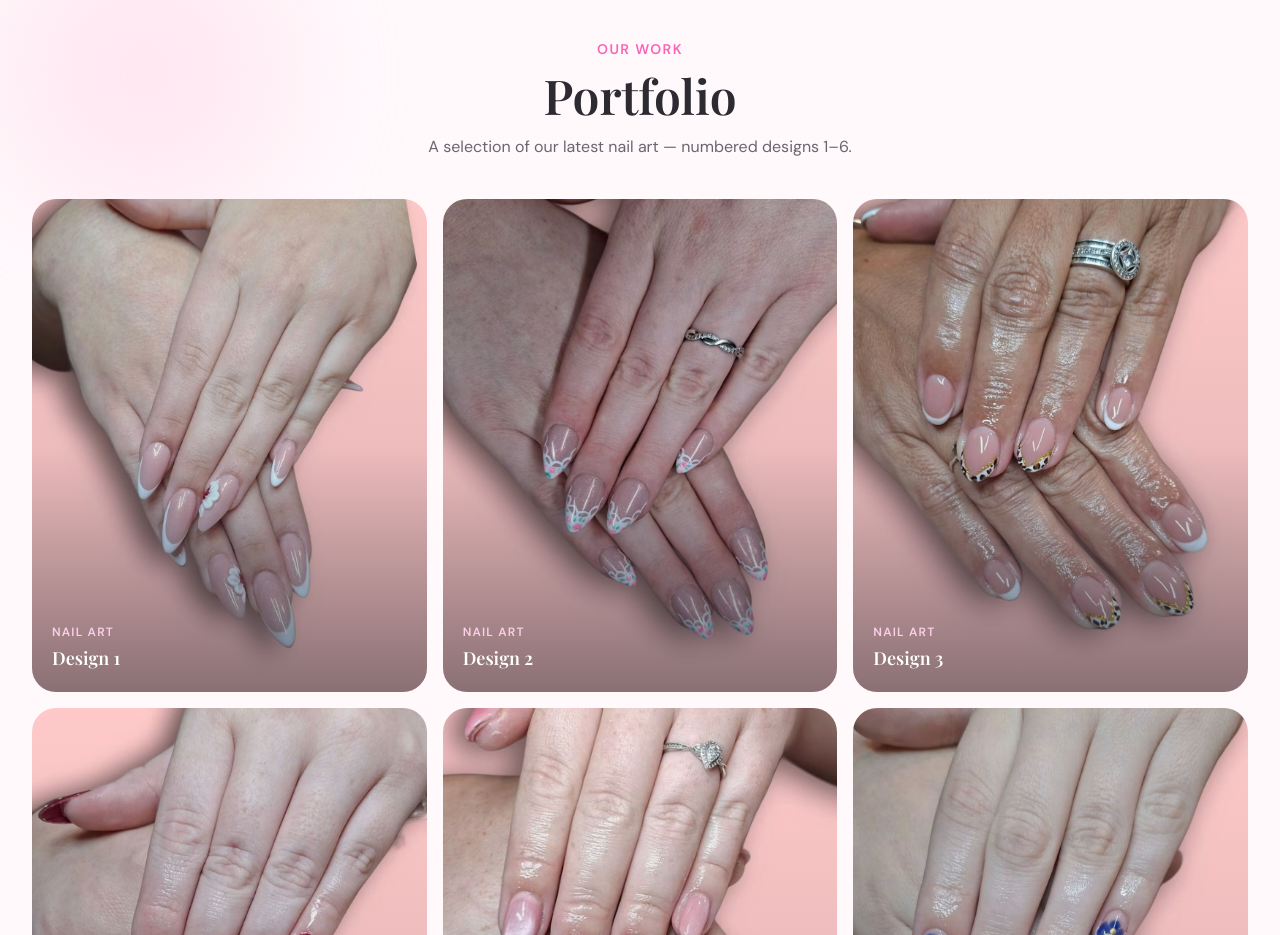
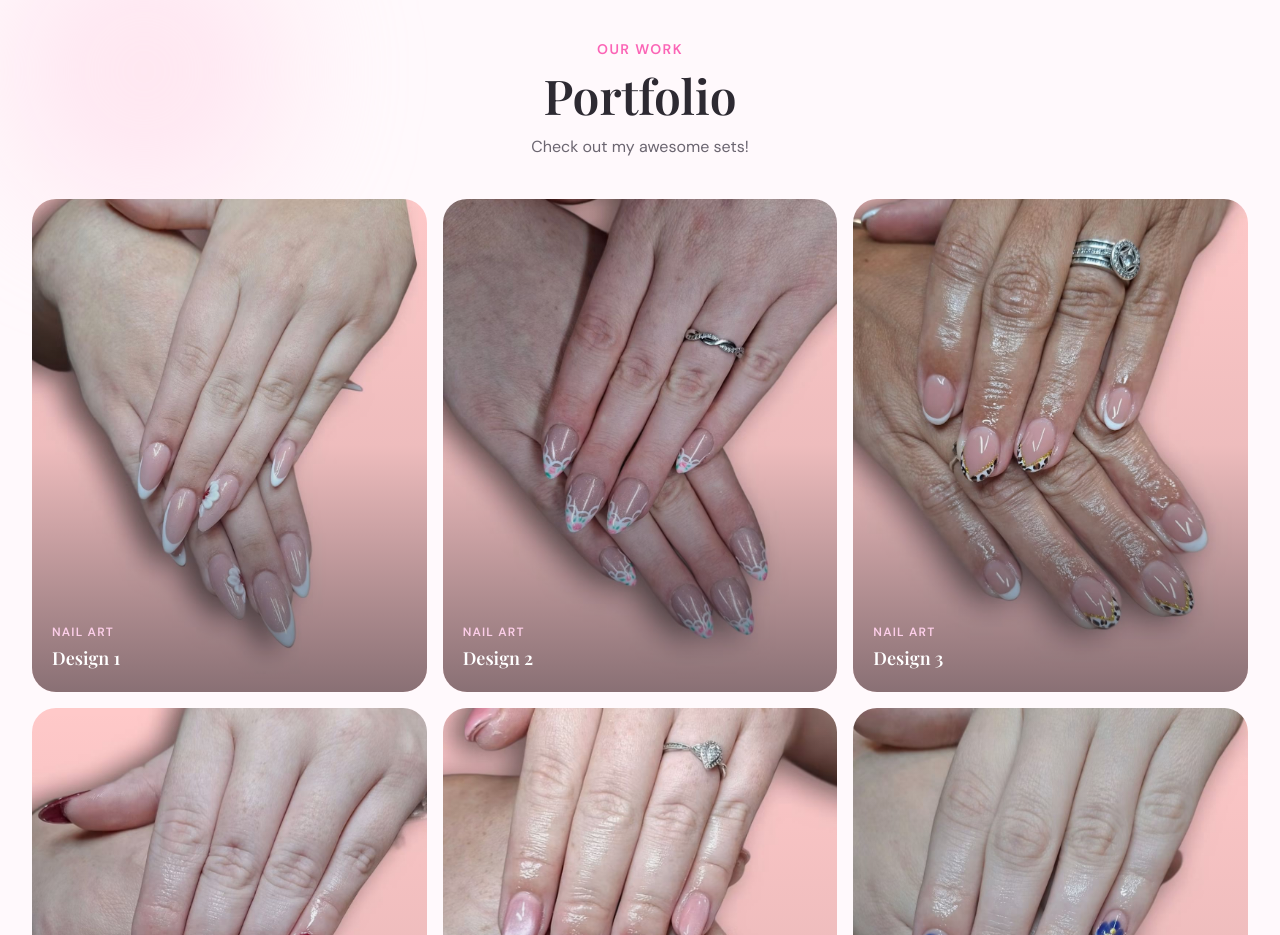
Before and after one commit to TazKeyz/uniska-website, a React (Vite) app: page / in a window 1280 px wide. Shown: the part 4380-5315 px from the top of the page. Built offline with nearby package versions, Linux system fonts and the light colour scheme; a web font is replaced by a local one.

Commit message:
Update Portfolio.tsx

```diff
--- a/src/components/Portfolio.tsx
+++ b/src/components/Portfolio.tsx
@@ -84,7 +84,7 @@ export function Portfolio() {
           <p className="text-ink-muted max-w-xl mx-auto">
             {expanded
               ? 'Browse our full collection of nail art, gel sets, and press-ons.'
-              : 'A selection of our latest nail art — numbered designs 1–6.'}
+              : 'Check out my awesome sets!'}
           </p>
         </motion.div>
 
```
